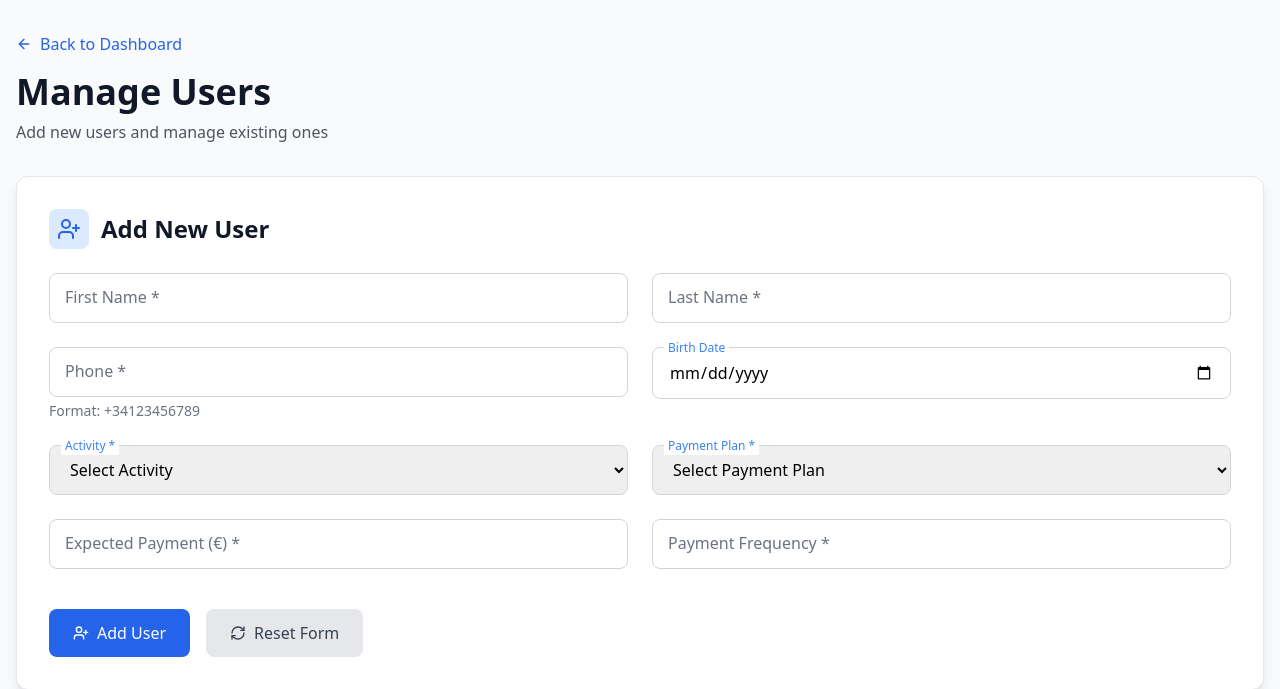
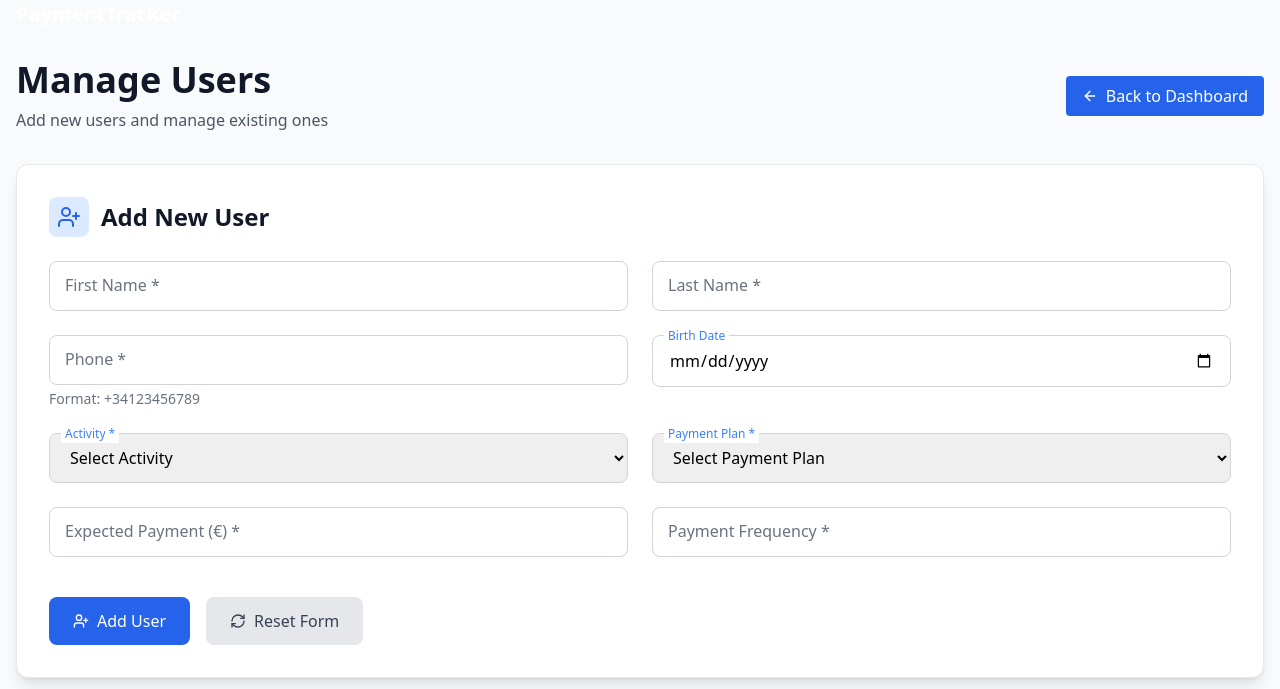
Before and after one commit to juanito2110/PaymentTracker, a Flask app: page /users in a window 1280 px wide. Shown: the top 689 px of the page. Run offline with Flask 3, Linux system fonts and the light colour scheme; data that the repository does not hold is empty; some libraries are stand-ins or nearby versions.

Commit message:
feat: Include navigation bar in dashboard and users templates

```diff
--- a/templates/dashboard.html
+++ b/templates/dashboard.html
@@ -1,4 +1,5 @@
 {% extends "base.html" %}
+{% include 'navbar.html' %}
 
 {% block content %}
 <div class="container mx-auto px-4 py-8">
--- a/templates/users.html
+++ b/templates/users.html
@@ -4,7 +4,7 @@
     <meta charset="UTF-8">
     <meta name="viewport" content="width=device-width, initial-scale=1.0">
     <title>Manage Users</title>
-    <script src="https://cdn.tailwindcss.com"></script>
+    <link href="{{ url_for('static', filename='css/output.css') }}?v={{ config['ENV'] }}" rel="stylesheet">
     <script src="https://unpkg.com/lucide@latest/dist/umd/lucide.js"></script>
     <style>
         .form-group {
@@ -55,17 +55,22 @@
     </style>
 </head>
 <body class="bg-gray-50 min-h-screen">
+  {% include 'navbar.html' %}
     <div class="container mx-auto px-4 py-8 max-w-7xl">
         <!-- Header -->
         <div class="mb-8">
-            <div class="flex items-center gap-4 mb-4">
-                <button onclick="goBack()" class="flex items-center gap-2 text-blue-600 hover:text-blue-800 transition-colors">
-                    <i data-lucide="arrow-left" class="w-4 h-4"></i>
-                    Back to Dashboard
-                </button>
+            <div class="flex justify-between items-center gap-4 mb-4">
+              <div>
+                <h1 class="text-4xl font-bold text-gray-900">Manage Users</h1>
+                <p class="text-gray-600 mt-2">Add new users and manage existing ones</p>
+              </div>
+
+              <a href="{{ url_for('dashboard') }}" class="bg-blue-600 hover:bg-blue-700 text-white px-4 py-2 rounded flex items-center gap-2">
+                <i data-lucide="arrow-left" class="w-4 h-4"></i>
+                Back to Dashboard
+              </a>
             </div>
-            <h1 class="text-4xl font-bold text-gray-900">Manage Users</h1>
-            <p class="text-gray-600 mt-2">Add new users and manage existing ones</p>
+
         </div>
 
         <!-- Success/Error Messages -->
```
